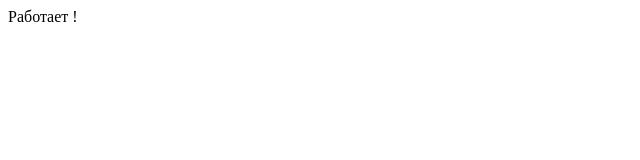
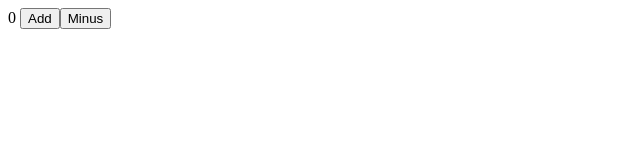
Before and after one commit to Edz1k/learn_vue, a Vue app: page / in a window 1280 px wide. Shown: the top 160 px of the page, without its empty margins (0-640 px from the left). Built offline with nearby package versions, Linux system fonts and the light colour scheme.

Commit message:
Second Commit

```diff
--- a/src/App.vue
+++ b/src/App.vue
@@ -1,10 +1,23 @@
+<script setup>
+    import {ref} from 'vue'
+    let counter = ref(0);
+
+    function increase(){
+        counter.value ++;
+    }
+    function decrease(){
+        counter.value --;
+    }
+</script>
+
 <template>
-    <div> Работает !</div>
+    <div class="test"> {{counter}}
+        <button @click="increase">Add</button>
+        <button @click="decrease">Minus</button>
+    </div>
 </template>
 
-<script>
 
-</script>
 
 <style>
 
```
